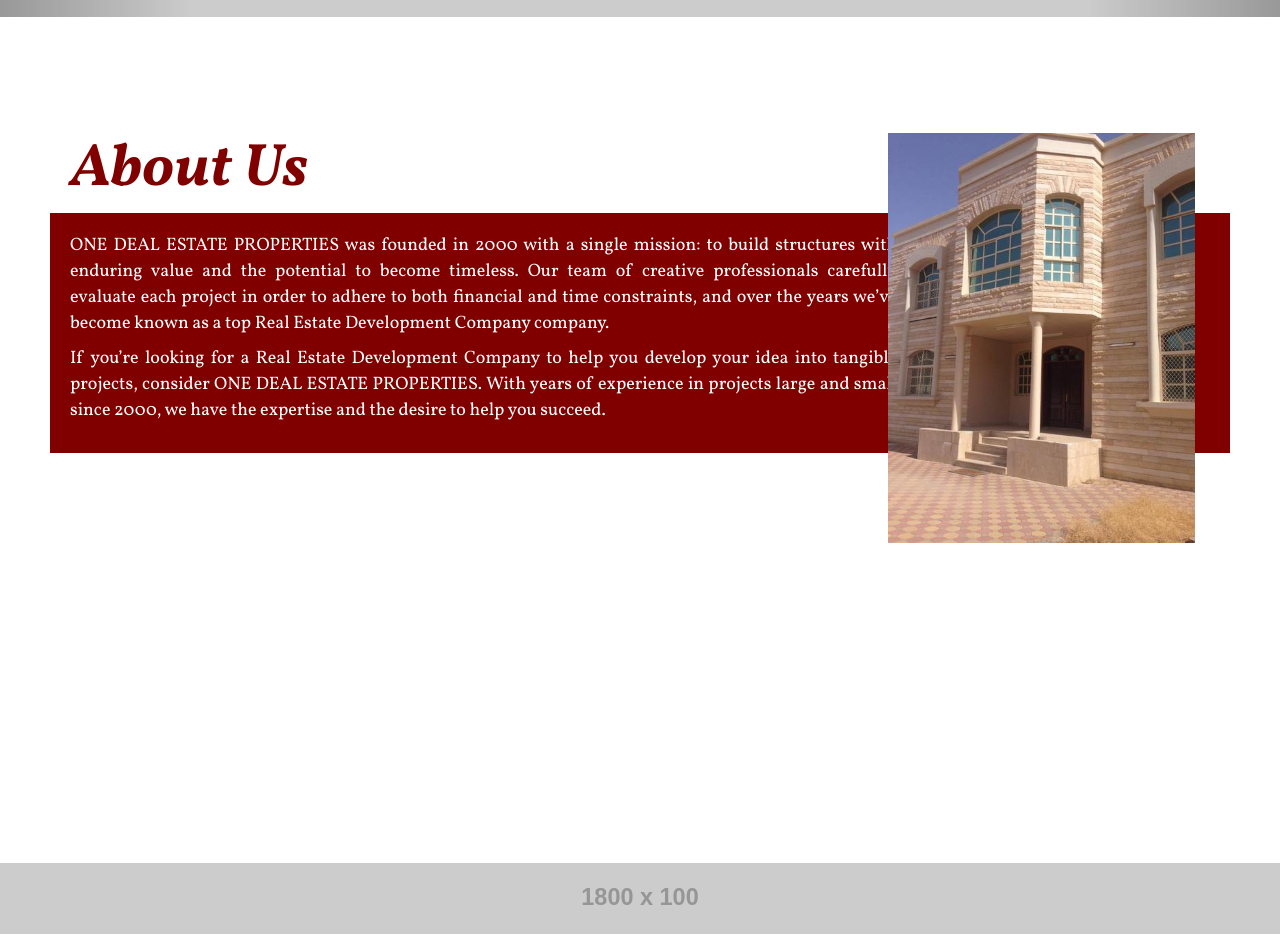
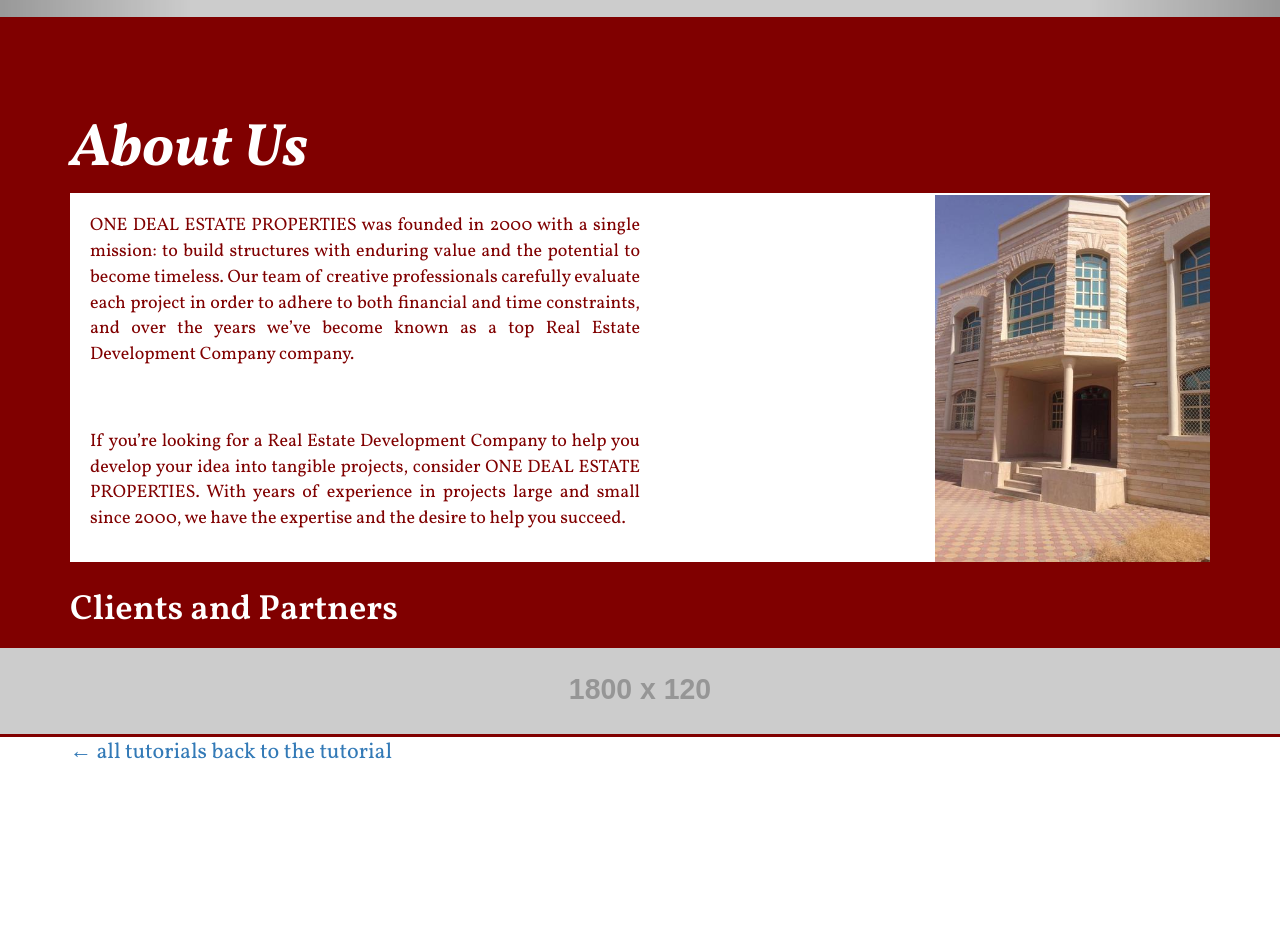
Before and after one commit to curtUlanday/OneDeal_site, a plain HTML site: page index.html in a window 1280 px wide. Shown: the part 597-1534 px from the top of the page. After the commit the page ends 1365 px from the top, so only its background shows below. Drawn offline with nearby package versions, Linux system fonts and the light colour scheme; placeholder pictures from the web are drawn by us.

Commit message:
PR 02 Modified About Section

```diff
--- a/css/app.css
+++ b/css/app.css
@@ -96,38 +96,43 @@
 
 
 section#section_about {
-    padding-top: 100px;
-    padding-bottom: 200px;
+    padding-top: 80px;
+    padding-bottom: 3px;
+    background-color: maroon;
 }
 
 section#section_about h1 {
     font-family: 'Vollkorn';
     font-size: 60px;
-    color: maroon;
+    color: white;
     font-weight: 700;
     font-style: italic;
 }
 
+section#section_about h2 {
+    font-family: 'Vollkorn';
+    font-size: 35px;
+    color: white;
+    font-weight: 600;
+}
+
 .about_div_bg{
-    background-color: maroon;
-    color:white;
+    background-color: white;
+    color:maroon;
     padding:20px;
-    padding-right: 26%;
+    padding-right: 50%;
     text-align: justify;
     font-size: 18px;
-    margin-left: 50px;
-    margin-right: 50px;
 }
 
 
+
 .about_feature_image {
-
-    float: right;
+	float: right;
     z-index: 1000;
     position: relative;
-    top: -320px;
-    right: 85px;
-    height: 410px;
+    margin-top: -367px;
+    height: 367px;
 }
 
 
--- a/index.html
+++ b/index.html
@@ -22,7 +22,7 @@
     <script src="https://maxcdn.bootstrapcdn.com/bootstrap/3.3.7/js/bootstrap.min.js" integrity="sha384-Tc5IQib027qvyjSMfHjOMaLkfuWVxZxUPnCJA7l2mCWNIpG9mGCD8wGNIcPD7Txa" crossorigin="anonymous"></script>
 
     <style>
-        body{
+        body {
             font-family: 'Vollkorn';
             font-size: 22px;
         }
@@ -96,28 +96,35 @@
         <div class="container">
             <h1>About Us</h1>
         </div>
+        <div class="container">
             <div class="about_div_bg">
                 <p>
                     ONE DEAL ESTATE PROPERTIES was founded in 2000 with a single mission: to build structures with enduring value and the potential to become timeless. Our team of creative professionals carefully evaluate each project in order to adhere to both financial and time constraints, and over the years we’ve become known as a top Real Estate Development Company company.
                 </p>
-
+                <br>
+                <br>
                 <p>
                     If you’re looking for a Real Estate Development Company to help you develop your idea into tangible projects, consider ONE DEAL ESTATE PROPERTIES. With years of experience in projects large and small since 2000, we have the expertise and the desire to help you succeed.
                 </p>
             </div>
 
-        <img src="images/about_cover.jpeg" alt="One Deal" class="about_feature_image">
-
+            <img src="images/about_cover.jpeg" alt="" class="about_feature_image">
+        </div>
+        <br>
+        <div class="container">
+            <h2 style="margin-top: -2px !important; margin-bottom: -13px !important;">Clients and Partners</h2>
+        </div>
+        <br>
         <div id="carousel_2" class="carousel slide" data-ride="carousel">
             <div class="carousel-inner">
                 <div class="item active">
-                    <img src="http://via.placeholder.com/1800x100" alt="Sample">
+                    <img src="http://via.placeholder.com/1800x120" alt="Sample">
                 </div>
                 <div class="item">
-                    <img src="http://via.placeholder.com/1800x100" alt="Sample">
+                    <img src="http://via.placeholder.com/1800x120" alt="Sample">
                 </div>
                 <div class="item">
-                    <img src="http://via.placeholder.com/1800x100" alt="Sample">
+                    <img src="http://via.placeholder.com/1800x120" alt="Sample">
                 </div>
             </div>
         </div>
```
Also changed, not shown: images/ADCP.jpg (added), images/AZIZI.jpg (added), images/BIN_HAM.png (added), images/DAMAC.jpg (added), images/DEYAAT.png (added), images/FGB.jpg (added), images/NBAD.jpg (added), images/NBHI.jpeg (added), images/NBHI.png (added). Lines whose indentation alone changed are shown as unchanged.
